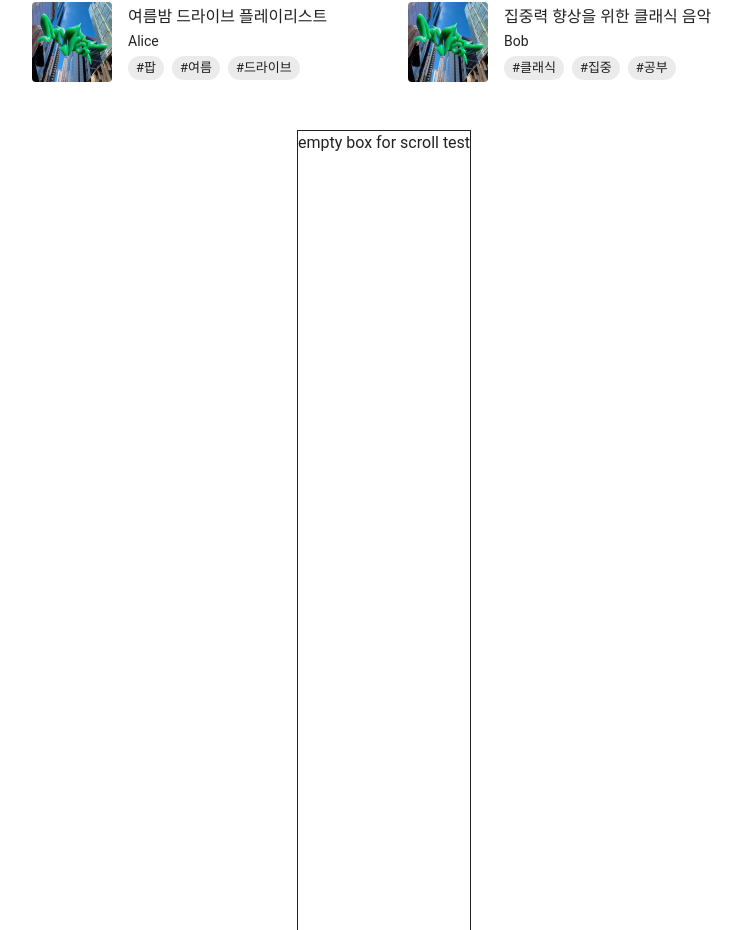
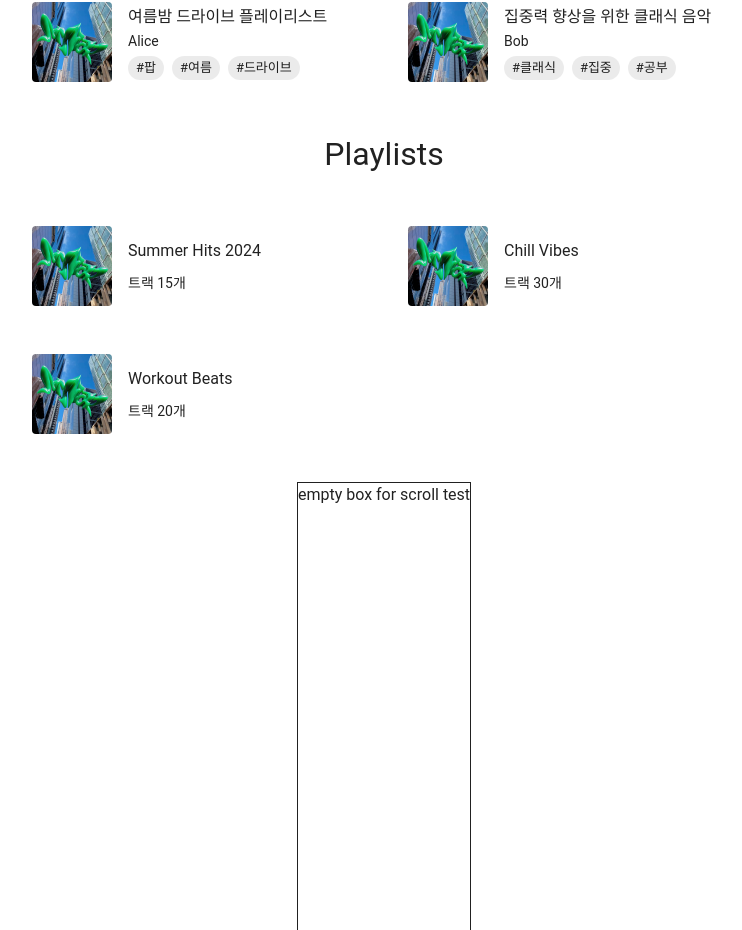
Before and after one commit to TEAM-ChillVibe/chillvibe-frontend, a React (Create React App) app: page /test in a window 1280 px wide. Shown: the part 1619-2549 px from the top of the page, without its empty margins (256-998 px from the left). Built offline with nearby package versions, Linux system fonts and the light colour scheme.

Commit message:
feat: playlist 컴포넌트 추가

```diff
--- /dev/null
+++ b/src/components/common/ListItem/PlaylistListItemMini.jsx
@@ -0,0 +1,54 @@
+import { Box, Typography } from '@mui/material';
+import albumSample from '../albumSample.jpeg';
+
+function PlaylistListItemMini({ playlist }) {
+  const { title, imageUrl, trackCount } = playlist;
+
+  return (
+    <Box
+      sx={{
+        display: 'flex',
+        width: '100%',
+        px: 2,
+        py: 2,
+        flexWrap: 'wrap',
+      }}
+    >
+      <Box
+        sx={{
+          width: 80,
+          height: 80,
+          mr: 2,
+          borderRadius: 1,
+          overflow: 'hidden',
+          order: 1,
+        }}
+      >
+        <img
+          src={albumSample}
+          alt={'title'}
+          style={{ width: '100%', height: '100%', objectFit: 'cover' }}
+        />
+      </Box>
+
+      <Box
+        sx={{
+          flexGrow: 1,
+          display: 'flex',
+          flexDirection: 'column',
+          order: 2,
+          alignItems: 'flex-start',
+          justifyContent: 'center',
+          gap: 1,
+        }}
+      >
+        <Typography variant="subtitle1" component="div" noWrap>
+          {title}
+        </Typography>
+        <Typography variant="body2">트랙 {trackCount}개</Typography>
+      </Box>
+    </Box>
+  );
+}
+
+export default PlaylistListItemMini;
--- a/src/pages/temp/TestPage.jsx
+++ b/src/pages/temp/TestPage.jsx
@@ -8,6 +8,7 @@ import { useState } from 'react';
 import SimpleModal from '../../components/common/modal/SimpleModal';
 import FormModal from '../../components/common/modal/FormModal';
 import DropdownModal from '../../components/common/modal/DropdownModal';
+import PlaylistListItemMini from '../../components/common/ListItem/PlaylistListItemMini';
 
 function TestPage() {
   // HANDLE FUNCTIONS ================================================
@@ -136,6 +137,25 @@ function TestPage() {
     },
   ];
 
+  // Playlist List
+  const playlists = [
+    {
+      id: 1,
+      title: 'Summer Hits 2024',
+      trackCount: 15,
+    },
+    {
+      id: 2,
+      title: 'Chill Vibes',
+      trackCount: 30,
+    },
+    {
+      id: 3,
+      title: 'Workout Beats',
+      trackCount: 20,
+    },
+  ];
+
   return (
     <BaseContainer>
       {/* 사용자 프로필 */}
@@ -242,6 +262,16 @@ function TestPage() {
         ))}
       </Grid>
 
+      {/* 플레이리스트 리스트 mini */}
+      <Typography variant="title">Playlists</Typography>
+      <Grid container spacing={2}>
+        {playlists.map(playlist => (
+          <Grid item xs={6} key={playlist.id}>
+            <PlaylistListItemMini playlist={playlist} />
+          </Grid>
+        ))}
+      </Grid>
+
       {/* empty box for scroll test */}
       <Box
         sx={{
```
